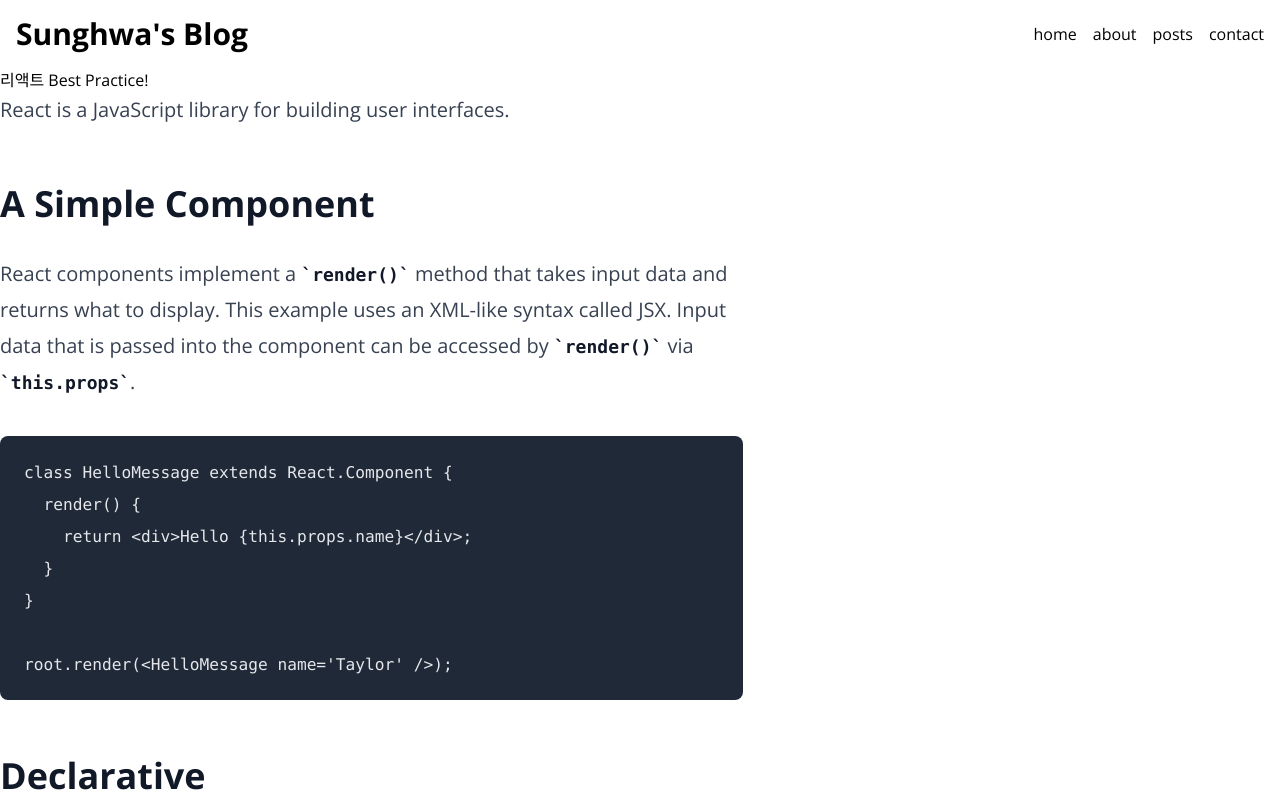
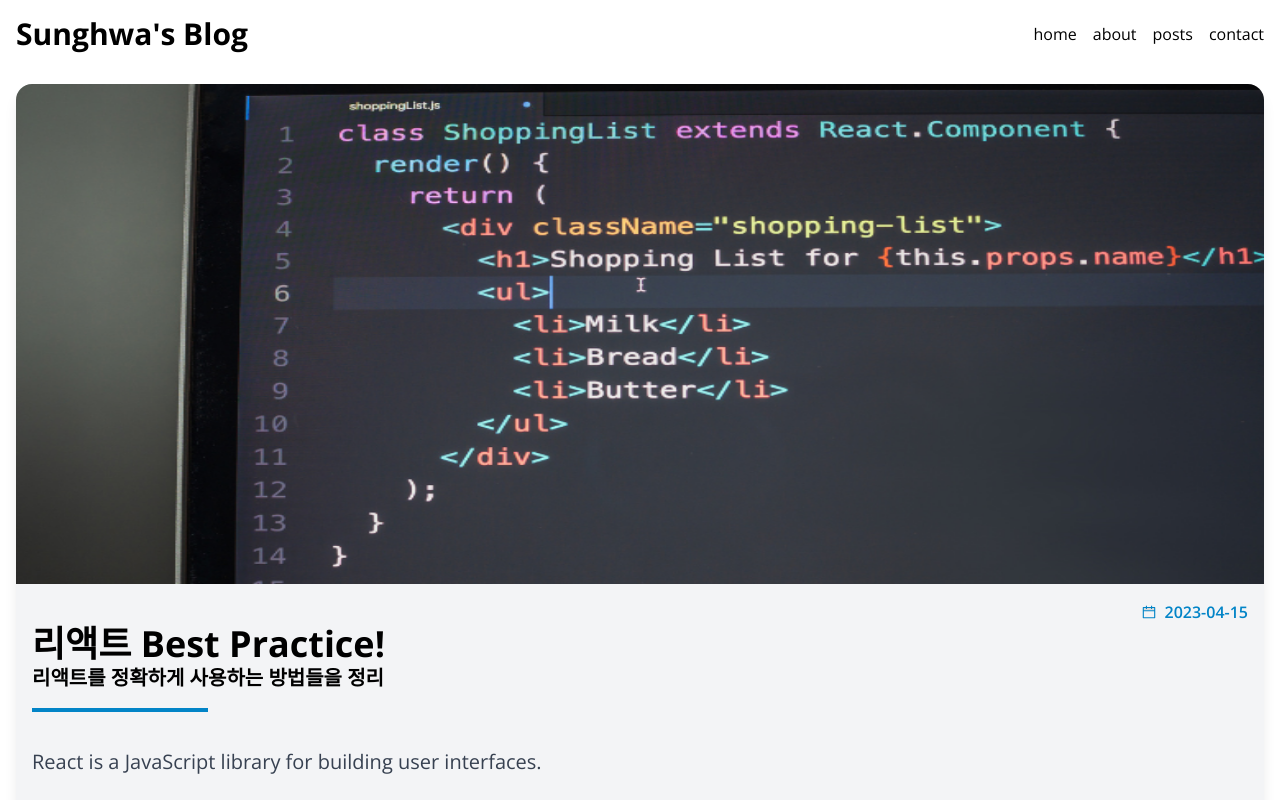
Before and after one commit to hwacho9/blog, a Next.js app: page /posts/best-react-practices in a window 1280 px wide. Built offline with nearby package versions, Linux system fonts and the light colour scheme.

Commit message:
style:blog post page:

```diff
--- a/package.json
+++ b/package.json
@@ -17,6 +17,7 @@
     "next": "13.2.1",
     "react": "18.2.0",
     "react-dom": "18.2.0",
+    "react-icons": "^5.2.1",
     "react-markdown": "^9.0.1",
     "react-multi-carousel": "^2.8.5",
     "remark-gfm": "^4.0.0",
--- a/src/app/posts/[slug]/page.tsx
+++ b/src/app/posts/[slug]/page.tsx
@@ -1,5 +1,7 @@
 import MarkdownViewer from "@/components/MarkdownViewer";
 import { getPostData } from "@/service/posts";
+import Image from "next/image";
+import { AiTwotoneCalendar } from "react-icons/ai";
 
 type Props = {
     params: {
@@ -7,12 +9,27 @@ type Props = {
     };
 };
 export default async function PostPage({ params: { slug } }: Props) {
-    const post = await getPostData(slug);
+    const { title, description, date, path, content } = await getPostData(slug);
 
     return (
-        <>
-            <h1>{post.title}</h1>
-            <MarkdownViewer content={post.content} />
-        </>
+        <article className="rounded-2xl overflow-hidden bg-gray-100 shadow-lg m-4">
+            <Image
+                className="w-full h-1/5 max-h-[500px]"
+                src={`/images/posts/${path}.png`}
+                alt={title}
+                width={700}
+                height={420}
+            />
+            <section className="flex flex-col p-4">
+                <div className="flex items-center self-end text-sky-600">
+                    <AiTwotoneCalendar />
+                    <p className="font-semibold ml-2">{date.toString()}</p>
+                </div>
+                <h1 className="text-4xl font-bold">{title}</h1>
+                <p className="text-xl font-bold">{description}</p>
+                <div className="w-44 border-2 border-sky-600 mt-4 mb-8"></div>
+                <MarkdownViewer content={content} />
+            </section>
+        </article>
     );
 }
```
Also changed, not shown: 2 other files (tests, documents, lock files or other folders).
